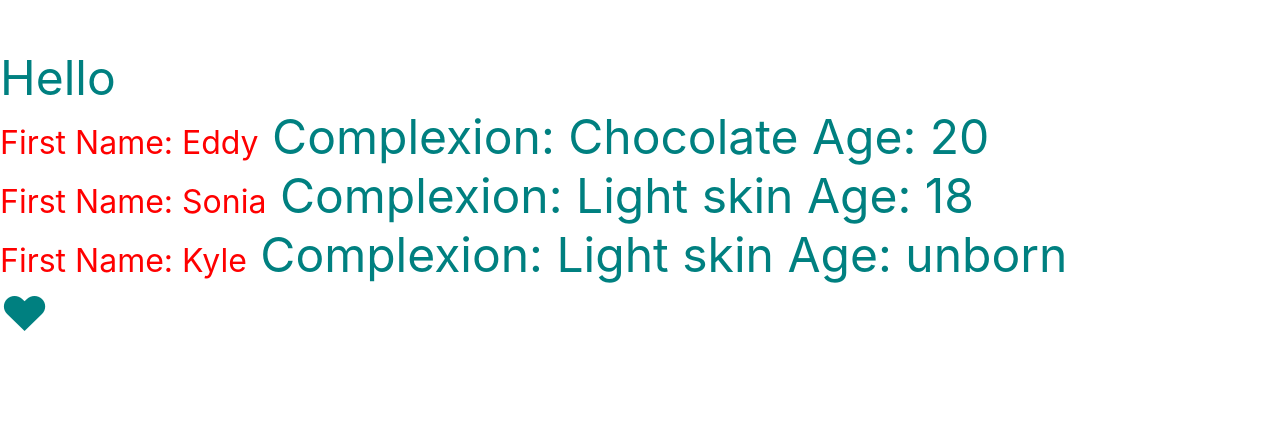
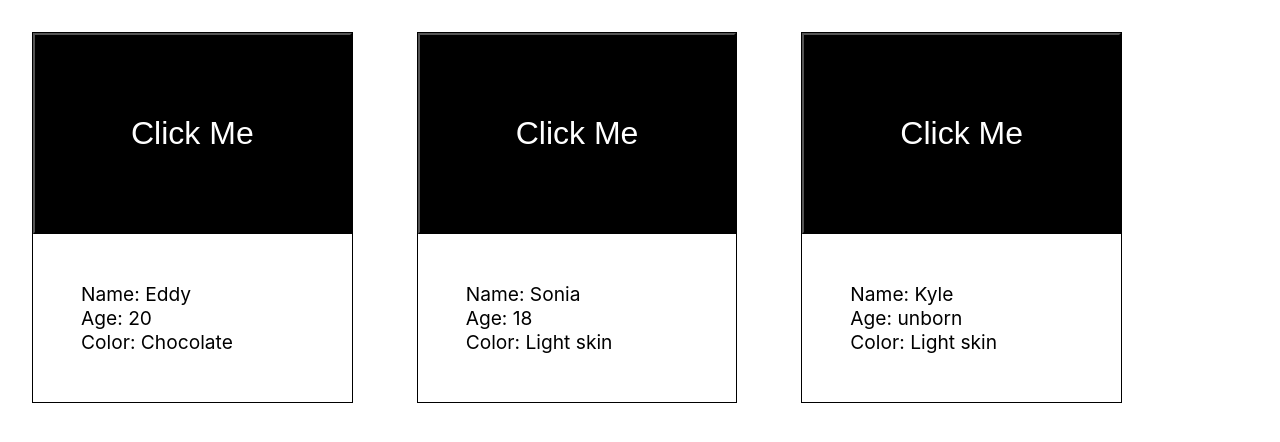
Before and after one commit to eddybruv/DataGirl-Tech, a React (Create React App) app in the folder ReactJS/Class 23/first-app/: page / in a window 1280 px wide. Shown: the top 442 px of the page. Built offline with nearby package versions, Linux system fonts and the light colour scheme.

Commit message:
modified

```diff
--- a/ReactJS/Class 23/first-app/src/App.js
+++ b/ReactJS/Class 23/first-app/src/App.js
@@ -1,8 +1,10 @@
-import Name from './components/Name.jsx';
-import style from './App.module.css';
+import Card from './components/NameCards'
+import React from 'react'
 
 function App () {
-  return <p className={style.yaya}>Hello <Name/>♥</p>;
+   return <>
+    <Card />
+  </>
 }
 
 export default App;
```
